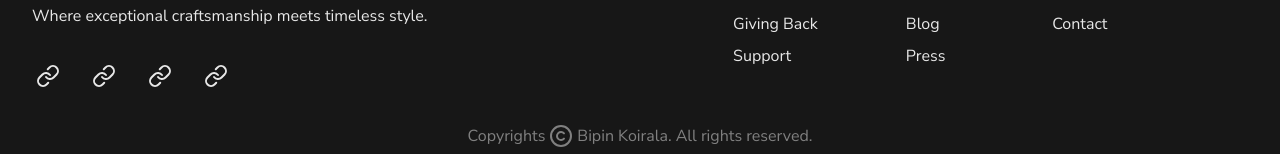
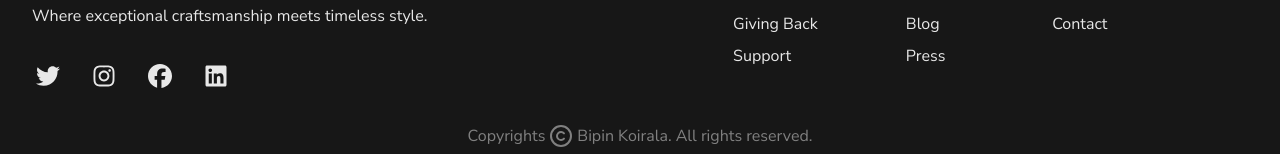
Before and after one commit to BipinKoirala7/E-commerce, a Next.js app in the folder frontend/: page /auth/register in a window 1280 px wide. Shown: the part 1028-1182 px from the top of the page. Built offline with nearby package versions, Linux system fonts and the light colour scheme; no server answers; a web font is replaced by a local one.

Commit message:
Social Icons changed

```diff
--- a/frontend/components/Footer/Socials.tsx
+++ b/frontend/components/Footer/Socials.tsx
@@ -1,24 +1,30 @@
 import React from "react";
 import ExternalLink from "@/components/ui/ExternalLink";
-import { Link } from "lucide-react";
+import {
+  FaFacebook,
+  FaInstagram,
+  FaLinkedin,
+  FaTwitter,
+  FaX,
+} from "react-icons/fa6";
 
 function Socials() {
   return (
     <div className="flex gap-6">
       <ExternalLink link="https://x.com" className="hover:text-blue-400">
-        <Link className="text-[1.5rem] smooth-transition" />
+        <FaTwitter className="text-[1.5rem] smooth-transition" />
       </ExternalLink>
       <ExternalLink
         link="https://instagram.com"
         className="hover:text-pink-500"
       >
-        <Link className="text-[1.5rem] smooth-transition" />
+        <FaInstagram className="text-[1.5rem] smooth-transition" />
       </ExternalLink>
       <ExternalLink link="https://facebook.com" className="hover:text-blue-400">
-        <Link className="text-[1.5rem]  smooth-transition" />
+        <FaFacebook className="text-[1.5rem]  smooth-transition" />
       </ExternalLink>
       <ExternalLink link="https://linkedin.com" className="hover:text-blue-400">
-        <Link className="text-[1.5rem] smooth-transition" />
+        <FaLinkedin className="text-[1.5rem] smooth-transition" />
       </ExternalLink>
     </div>
   );
```
